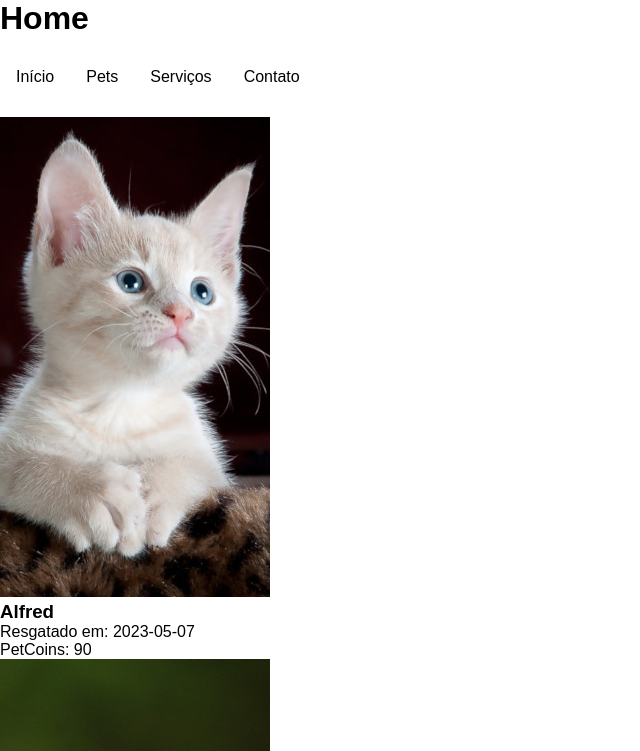
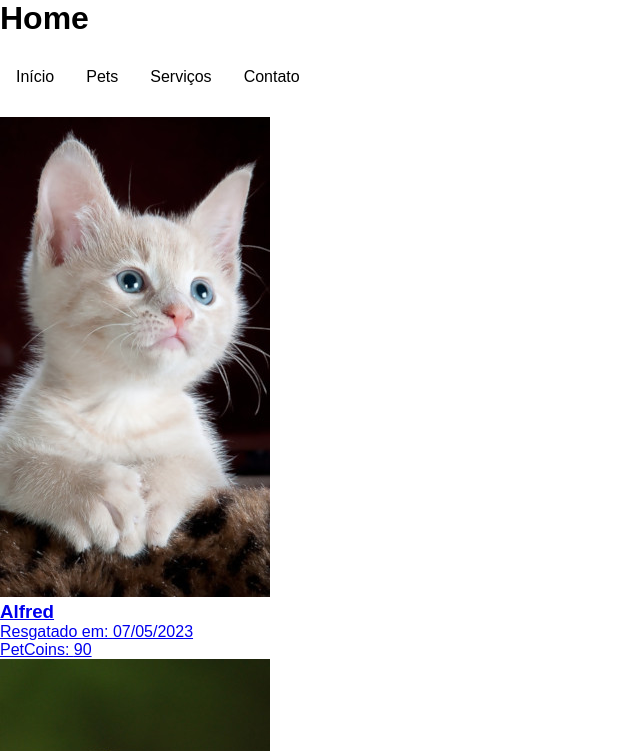
Before and after one commit to wellison-md/tmh-proto, a React (Vite) app: page / in a window 1280 px wide. Shown: the top 751 px of the page, without its empty margins (0-640 px from the left). Built offline with nearby package versions, Linux system fonts and the light colour scheme.

Commit message:
:zap: feat: add links to card-component

```diff
--- a/src/components/card/index.jsx
+++ b/src/components/card/index.jsx
@@ -1,21 +1,26 @@
 import PropTypes from 'prop-types';
 import { calculatePetcoins } from '../../utils/petCoins';
+import { formatDateToView } from '../../utils/handleDate';
+import { Link } from 'react-router-dom';
 
 export default function PetCard(props) {
-  const { image, nick, rescue_date, } = props;
+  const { id, image, nick, rescue_date, } = props;
   return (
     <>
-      <img src={ image } alt={ nick } />
-      <h3>{ nick }</h3>
-      <span>
-        <p>Resgatado em: { rescue_date }</p>
-        <p>PetCoins: { calculatePetcoins(rescue_date) }</p>
-      </span>
+      <Link to={ `/pet-profile/${id}` } >
+        <img src={image} alt={nick} />
+        <h3>{nick}</h3>
+        <span>
+          <p>Resgatado em: {formatDateToView(rescue_date)}</p>
+          <p>PetCoins: {calculatePetcoins(rescue_date)}</p>
+        </span>
+      </Link>
     </>
   );
 }
 
 PetCard.propTypes = {
+  id: PropTypes.number.isRequired,
   image: PropTypes.string,
   nick: PropTypes.string,
   rescue_date: PropTypes.string,
```
